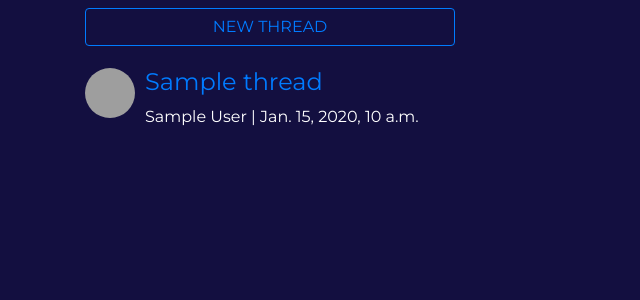
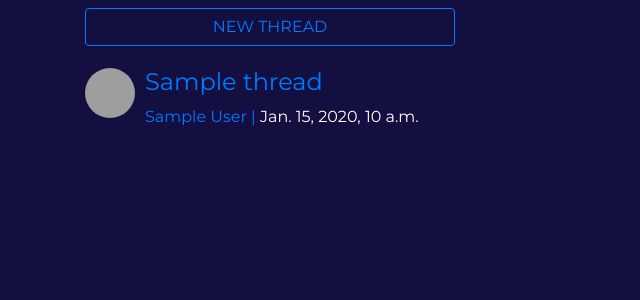
Before and after one commit to patelnilay/Denouement, a Django app: template denouement/templates/denouement/forum_category.html in a window 1280 px wide. Shown: the part 192-492 px from the top of the page, without its empty margins (0-640 px from the left). Run offline with Django 3.2, Linux system fonts and the light colour scheme; the template is opened without the code that fills it: most values are stand-ins (such as "Sample title", 1, 10 or a date in 2020); some libraries are stand-ins or nearby versions; grey boxes are pictures that could not be loaded.

Commit message:
Added links to view profiles on submitted posts and threads

```diff
--- a/denouement/templates/denouement/forum_category.html
+++ b/denouement/templates/denouement/forum_category.html
@@ -16,7 +16,7 @@
                     </div>
 
                     <div class="col-12 col-sm-12 col-md-12 no-padding">
-                        <h6 style="display: inline">{{ thread.author }} | </h6>
+                        <a href="/forums/user/{{ thread.author }}"><h6 style="display: inline">{{ thread.author }} | </h6></a>
                         <h6 style="display: inline">{{ thread.date }}</h6>
                     </div>
                 </div>
--- a/denouement/templates/denouement/forum_thread.html
+++ b/denouement/templates/denouement/forum_thread.html
@@ -8,7 +8,7 @@
                     {% with "/media/"|add:post.author.username|add:".jpg" as picture_url %}
                     <img class="md-profile-picture mx-auto" src="{{ picture_url }}" alt="">
                 {% endwith %}
-                <h6>{{ post.author }}</h6>
+                <a href="/forums/user/{{ post.author }}"><h6>{{ post.author }}</h6></a>
                 <br>
                 <h6>{{ post.author.groups.all.0 }}</h6>
             </div>
```
